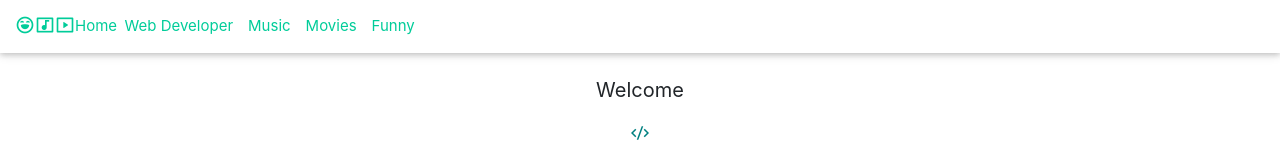
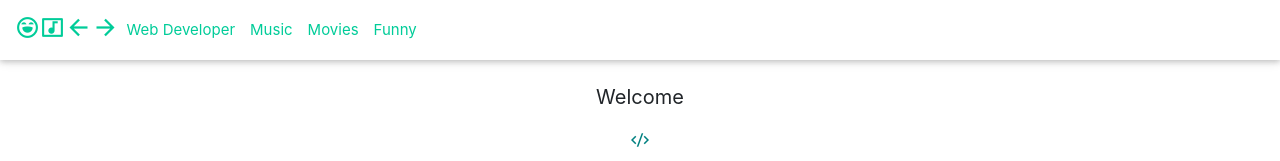
Before and after one commit to nds999/webdev-tak66, a plain HTML site: page web-developer.html in a window 1280 px wide. Shown: the top 161 px of the page. Drawn offline with nearby package versions, Linux system fonts and the light colour scheme.

Commit message:
Update web-developer.html

```diff
--- a/web-developer.html
+++ b/web-developer.html
@@ -33,15 +33,15 @@
     style="color: #00cc99;">
       <i class="ri-menu-5-line"></i>
   </button>
+<a href="funny.html" style="color: red;">
+ <i style="font-size: 25px;"><t style="color: #00cc99;"><i class="ri-emotion-laugh-line"></i></i></t>
 
- <a href="funny.html" style="color: red;">
- <i style="font-size: 20px;"><t style="color: #00cc99;"><i class="ri-emotion-laugh-line"></i></i></t>
+  <a href="music.html"><t style="font-size: 25px;"><t style="color: #00cc99;"><i class="ri-mv-line"></i></t>
 
-  <a href="music.html">  <t style="font-size: 20px;"><t style="color: #00cc99;"><i class="ri-mv-line"></i></t>
+      <a onclick="history.back()">  <t style="font-size: 27px;"><t style="color: #00cc99;"><i class="ri-arrow-left-line"></i></i></t>
+<a onclick="history.forward()"><t style="font-size: 27px;"><t style="color: #00cc99;"><i class="ri-arrow-right-line"></i></i></t>
 
-      <a href="movies.html"><t style="font-size: 20px;"><t style="color: #00cc99;"><i class="ri-movie-line"></i></t>
-   <a href="index.html">  <t style="font-size: 15px;"><t style="color: #00cc99;">Home</i></t>
-  <div class="collapse navbar-collapse" id="collapsibleNavbar" style="color: #00cc99;"><br></b>
+   <div class="collapse navbar-collapse" id="collapsibleNavbar" style="color: #00cc99;"><br></b>
     <ul class="navbar-nav">
       <li class="nav-item w3-card">
 
```
